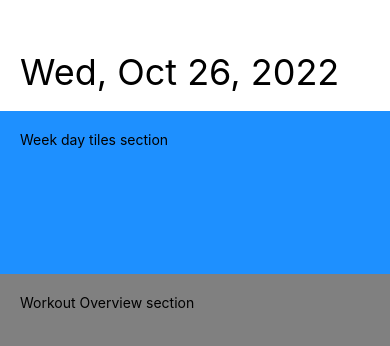
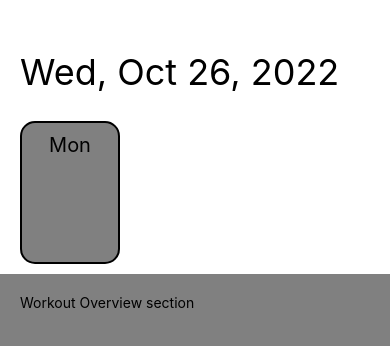
Before and after one commit to IzuEneh/FitnessTracker, a React Native app: screen / in a window 390 px wide. Shown: the top 346 px of the page. Built offline with nearby package versions, Linux system fonts and the light colour scheme.

Commit message:
created weekDay component

```diff
--- /dev/null
+++ b/app/components/WeekDayTile.tsx
@@ -0,0 +1,27 @@
+import React from "react";
+import { View, Text, StyleSheet } from "react-native";
+
+function WeekDayTile(props: any) {
+	return (
+		<View style={styles.container}>
+			<Text style={styles.text}>Mon</Text>
+		</View>
+	);
+}
+
+const styles = StyleSheet.create({
+	container: {
+		flex: 1,
+		width: 100,
+		backgroundColor: "grey",
+		borderColor: "black",
+		borderWidth: 2,
+		borderRadius: 15,
+		alignItems: "center",
+		padding: 10,
+	},
+	text: {
+		fontSize: 20,
+	},
+});
+export default WeekDayTile;
--- a/app/screens/DashboardScreen.tsx
+++ b/app/screens/DashboardScreen.tsx
@@ -1,6 +1,8 @@
 import React from "react";
 import { View, StyleSheet, Text, Platform } from "react-native";
 import { DateTime } from "luxon";
+
+import WeekDayTile from "../components/WeekDayTile";
 
 function DashboardScreen(props: any) {
 	const now = DateTime.now();
@@ -10,7 +12,7 @@ function DashboardScreen(props: any) {
 				{now.toLocaleString(DateTime.DATE_MED_WITH_WEEKDAY)}
 			</Text>
 			<View style={[styles.weekSection, styles.defaultSectionVals]}>
-				<Text>Week day tiles section</Text>
+				<WeekDayTile />
 			</View>
 			<View style={[styles.overViewSection, styles.defaultSectionVals]}>
 				<Text>Workout Overview section</Text>
@@ -33,7 +35,7 @@ const styles = StyleSheet.create({
 	},
 	weekSection: {
 		height: "20%",
-		backgroundColor: "dodgerblue",
+		paddingVertical: 10,
 	},
 	overViewSection: {
 		backgroundColor: "grey",
```
